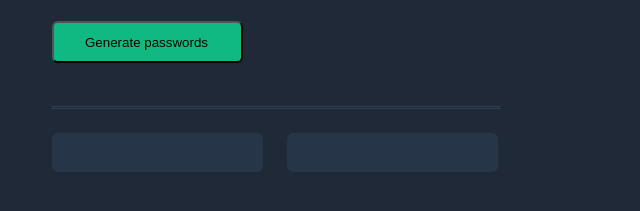
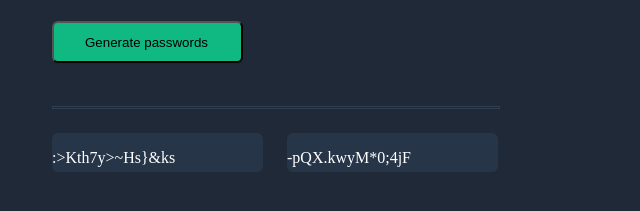
Before and after one commit to djdessert/Generate-Random-Password, a plain HTML site: page index.html in a window 1280 px wide. Both pictures are taken after a click on the button "Generate passwords". Shown: the part 263-474 px from the top of the page, without its empty margins (0-640 px from the left). Drawn offline with Linux system fonts and the light colour scheme.

Commit message:
filled out html, css and javascript files

```diff
--- a/index.html
+++ b/index.html
@@ -10,10 +10,10 @@
         <button onclick ="generatePassword()">Generate passwords</button>
         <hr>
         <div class = "password1">
-            <p id="password1"></p>
+            <p id="password1">password1</p>
         </div>
         <div class = "password2">
-            <p id="password2"></p>
+            <p id="password2">password2</p>
         </div>
         <script src="index.js"></script>
     </body>
--- a/index.js
+++ b/index.js
@@ -91,3 +91,27 @@ const characters = [
   "?",
   "/",
 ];
+
+let password1El = document.getElementById("password1");
+let password2El = document.getElementById("password2");
+
+let passwordLength = 15;
+
+function getRandomCharacter() {
+  let randomNumber = Math.floor(Math.random() * characters.length);
+  return characters[randomNumber];
+  console.log(randomCharacter);
+}
+
+function generatePassword() {
+  let randomPassword1 = "";
+  for (let i = 0; i < passwordLength; i++) {
+    randomPassword1 += getRandomCharacter();
+  }
+  password1El.textContent = randomPassword1;
+  let randomPassword2 = "";
+  for (let i = 0; i < passwordLength; i++) {
+    randomPassword2 += getRandomCharacter();
+  }
+  password2El.textContent = randomPassword2;
+}
```
